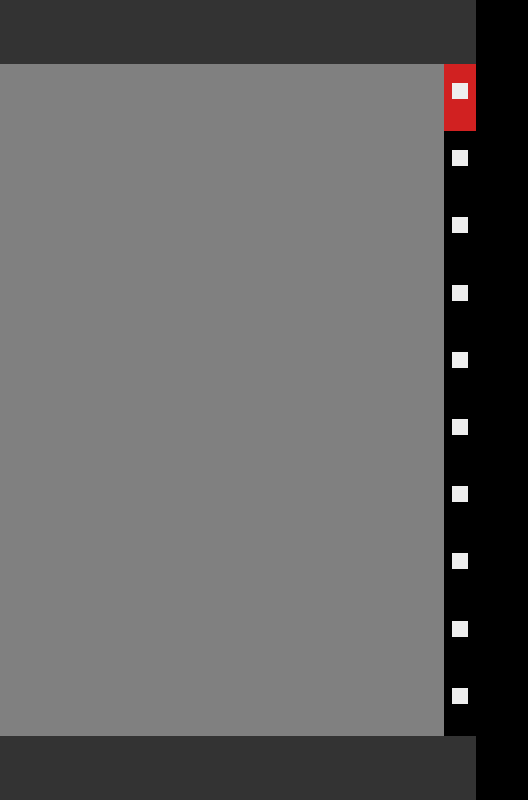
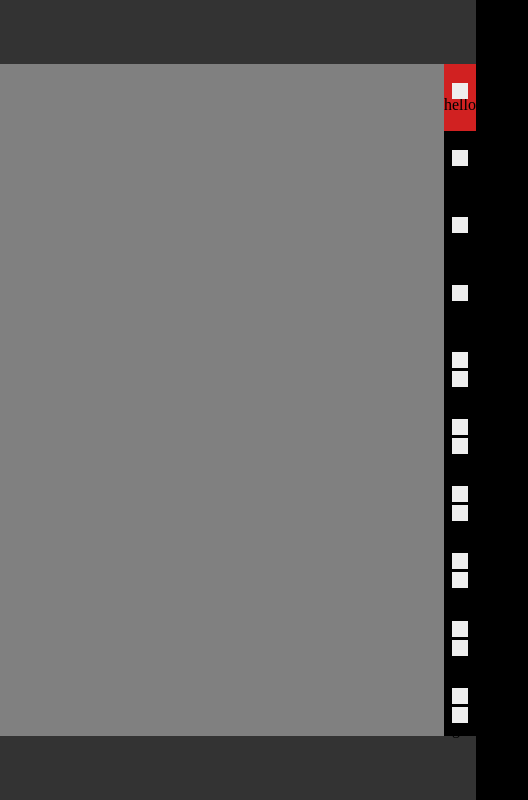
Before and after one commit to daisylaflamme/daisy-project-1, a plain HTML site: page project.html in a window 1280 px wide. Shown: the full height of the page, 804-1332 px from the left, 528 px wide, since content can reach past the window. Drawn offline with nearby package versions, Linux system fonts and the light colour scheme; a web font is replaced by a local one.

Commit message:
setting additional divs for the navigation hover text -not working

```diff
--- a/project.html
+++ b/project.html
@@ -42,16 +42,16 @@
 
 			<nav>
 				<ol>
-					<li class='active-waypoint waypoint' id='waypoint-0'><div></div></li>
-					<li title="hello" id='waypoint-1'><div class='waypoint'></div></li>
-					<li id='waypoint-2'><div class='waypoint'></div></li>
-					<li id='waypoint-3'><div class='waypoint'></div></li>
-					<li id='waypoint-4'><div class='waypoint'></div></li>
-					<li id='waypoint-5'><div class='waypoint'></div></li>
-					<li id='waypoint-6'><div class='waypoint'></div></li>
-					<li id='waypoint-7'><div class='waypoint'></div></li>
-					<li id='waypoint-8'><div class='waypoint'></div></li>
-					<li id='waypoint-9'><div class='waypoint'></div></li>
+					<li class='active-waypoint waypoint' id='waypoint-0'><div></div><p>hello</p></li>
+					<li id='waypoint-1'><div class='waypoint'></div><p>i am daisy</p></li>
+					<li id='waypoint-2'><div class='waypoint'></div><p>why i am hire</p></li>
+					<li id='waypoint-3'><div class='waypoint'></div><p>what i do</p></li>
+					<li id='waypoint-4'><div class='waypoint'><div></div><p>my background</p></li>
+					<li id='waypoint-5'><div class='waypoint'><div></div><p>it</p></li>
+					<li id='waypoint-6'><div class='waypoint'><div></div><p>information architecture</p></li>
+					<li id='waypoint-7'><div class='waypoint'><div></div><p>web design</p></li>
+					<li id='waypoint-8'><div class='waypoint'><div></div><p>learn javascript</p></li>
+					<li id='waypoint-9'><div class='waypoint'><div></div><p>goodbye</p></li>
 				</ol>
 			</nav>
 
--- a/style.css
+++ b/style.css
@@ -165,6 +165,7 @@ nav ol li:hover {
 	background-color: pink;
 }
 
+
 .active-waypoint {
 	background-color: #D12121;
 }
```
